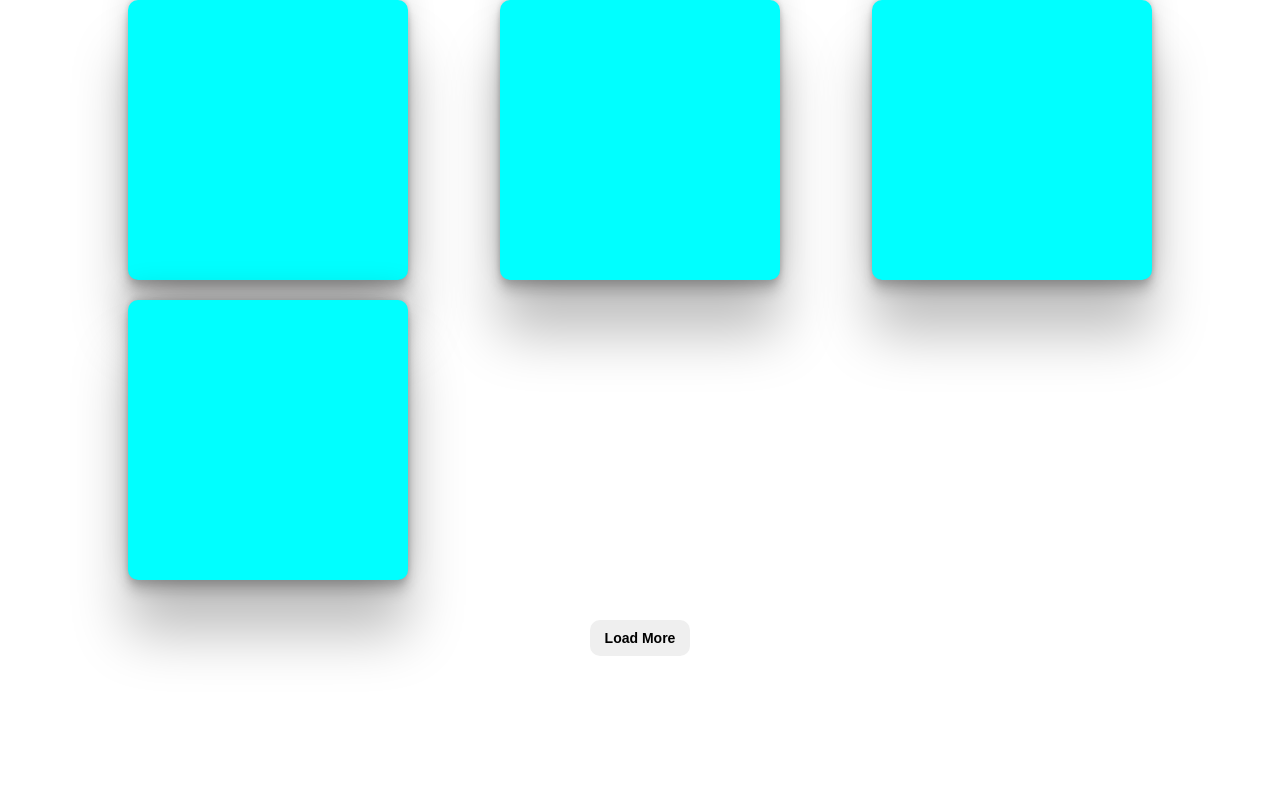
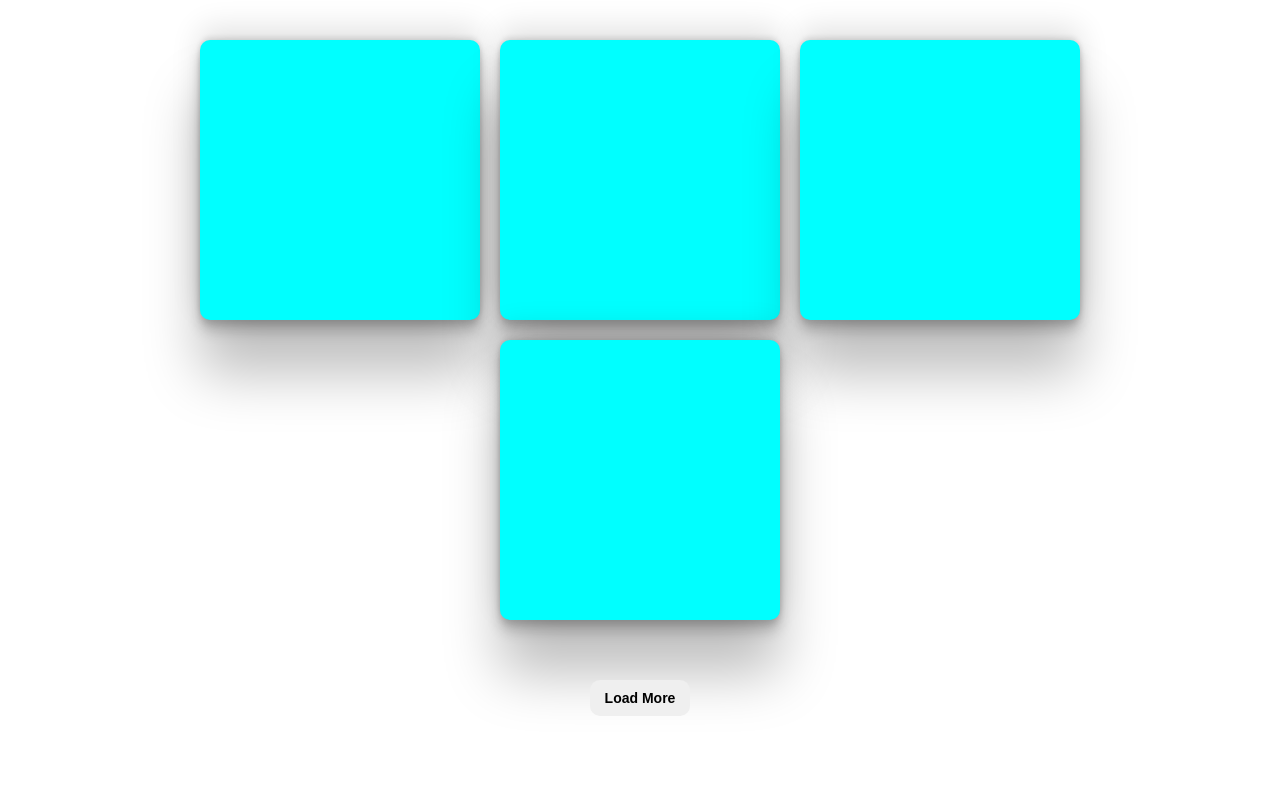
Before and after one commit to mahfuzahmedzisan/show-hide-content, a plain HTML site: page index.html in a window 1280 px wide. Drawn offline with Linux system fonts and the light colour scheme.

Commit message:
Update File

```diff
--- a/script.js
+++ b/script.js
@@ -3,13 +3,11 @@ const loadLess = document.querySelector('.load-less')
 const moreCard = document.querySelector('.more-card')
 loadMore.addEventListener('click',() => {
     moreCard.style.height = moreCard.scrollHeight + 'px'
-    moreCard.style.paddingBottom = "20px"
     loadMore.style.display = "none"
     loadLess.style.display = "inline-block"
 })
 loadLess.addEventListener('click',() => {
     moreCard.style.height = '0'
-    moreCard.style.paddingBottom = "0"
     loadMore.style.display = "inline-block"
     loadLess.style.display = "none"
 })
--- a/style.css
+++ b/style.css
@@ -5,6 +5,7 @@
 }
 
 .container{
+    padding: 40px 0;
     width: 80%;
     max-width: 1200px;
     margin: 0 auto;
@@ -21,7 +22,7 @@
 .card-section, .more-card{
     width: 100%;
     display: flex;
-    justify-content: space-between;
+    justify-content: center;
     flex-wrap: wrap;
     gap: 20px;
 }
@@ -38,7 +39,7 @@
 
 .load{
     text-align: center;
-    padding: 20px;
+    padding: 40px 0 20px;
 }
 
 .load .load-more, .load .load-less{
```
